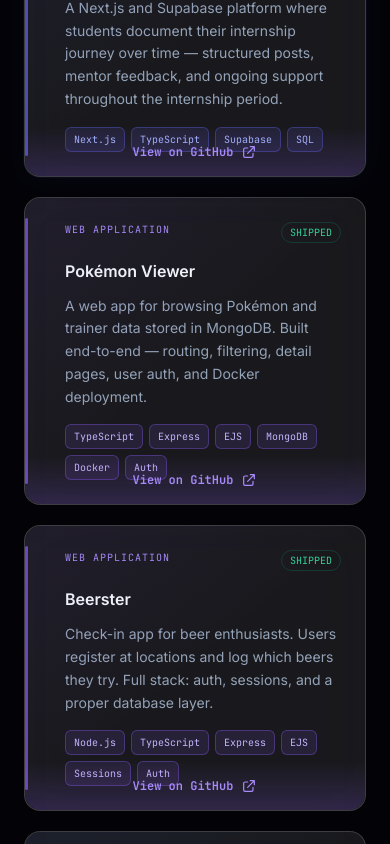
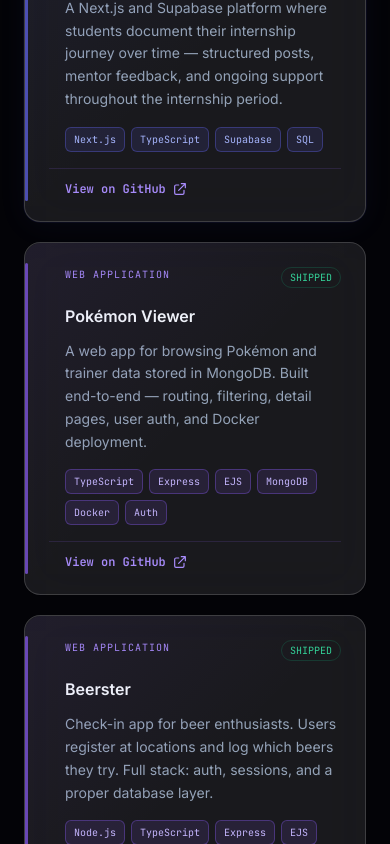
Before and after one commit to ThomasDelbrouck1/Portfolio, a Next.js app: page / in a window 390 px wide. Shown: the part 3160-4004 px from the top of the page. Built offline with nearby package versions, Linux system fonts and the light colour scheme.

Commit message:
fix: proper mobile layout for project card GitHub link
Replace the absolute-positioned overlay (which covered tech tags on
mobile) with two separate elements: an inline tappable link with a
border separator on mobile, and the hover reveal overlay on desktop.

```diff
--- a/components/sections/Projects.tsx
+++ b/components/sections/Projects.tsx
@@ -107,21 +107,31 @@
                   ))}
                 </div>
 
-                {/* GitHub link — always visible on mobile, hover reveal on desktop */}
                 {project.repo && (
+                  <>
+                    {/* Mobile: inline tappable link below tech tags */}
                     <a
                       href={project.repo}
                       target="_blank"
                       rel="noopener noreferrer"
-                    className="absolute inset-x-0 bottom-0 h-12 flex items-center justify-center gap-2
-                      md:opacity-0 md:group-hover:opacity-100 md:translate-y-1 md:group-hover:translate-y-0
+                      className="md:hidden mt-4 pl-4 pt-3 flex items-center gap-1.5 border-t border-violet-500/15 font-mono text-xs text-violet-600 dark:text-violet-400 font-semibold"
+                    >
+                      View on GitHub <ExternalLinkIcon />
+                    </a>
+                    {/* Desktop: hover reveal overlay */}
+                    <a
+                      href={project.repo}
+                      target="_blank"
+                      rel="noopener noreferrer"
+                      className="hidden md:flex absolute inset-x-0 bottom-0 h-12 items-center justify-center gap-2
+                        opacity-0 group-hover:opacity-100 translate-y-1 group-hover:translate-y-0
                         transition-all duration-300
                         bg-gradient-to-t from-violet-500/20 via-violet-500/8 to-transparent
                         rounded-b-2xl font-mono text-xs text-violet-600 dark:text-violet-400 font-semibold"
                     >
-                    View on GitHub
-                    <ExternalLinkIcon />
+                      View on GitHub <ExternalLinkIcon />
                     </a>
+                  </>
                 )}
               </AnimateTiltCard>
             );
```
Lines whose indentation alone changed are shown as unchanged.
